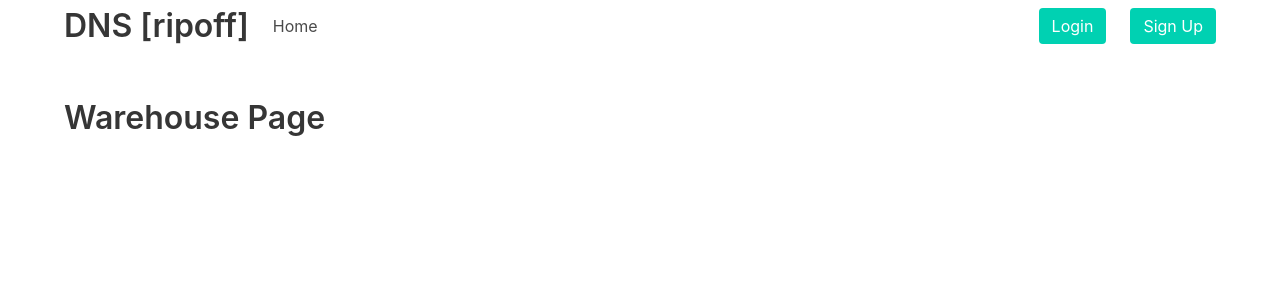
After one commit to n3z0xx/dnsripoff, a Python web app: template templates/warehouse.html in a window 1280 px wide. The commit adds this page. Shown: the top 300 px of the page. Run offline with Jinja, Linux system fonts and the light colour scheme; the template is opened without the code that fills it, so the values that code supplies are empty.

Commit message:
design changes

```diff
--- a/main.py
+++ b/main.py
@@ -12,3 +12,7 @@ def index():
 @login_required
 def profile():
     return render_template('profile.html', name=current_user.name)
+
+@main.route('/warehouse')
+def warehouse():
+    return render_template('warehouse.html')
--- a/templates/base.html
+++ b/templates/base.html
@@ -10,14 +10,16 @@
 </head>
 
 <body>
-    <section class="hero is-primary is-fullheight">
-
-        <div class="hero-head">
+    <header>
         <nav class="navbar">
             <div class="container">
-
-                    <div id="navbarMenuHeroA" class="navbar-menu">
-                        <div class="navbar-end">
+                <div class="navbar-brand">
+                    <a href="#" class="navbar-item">
+                        <h1 class="title">DNS [ripoff]</h1>
+                    </a>
+                </div>
+                <div class="navbar-menu">
+                    <div class="navbar-start">
                         <a href="{{ url_for('main.index') }}" class="navbar-item">
                             Home
                         </a>
@@ -26,30 +28,36 @@
                             Profile
                         </a>
                         {% endif %}
+                    </div>
+                    <div class="navbar-end">
                         {% if not current_user.is_authenticated %}
-                            <a href="{{ url_for('auth.login') }}" class="navbar-item">
+                        <span class="navbar-item">
+                            <a href="{{ url_for('auth.login') }}" class="button is-primary">
                                 Login
                             </a>
-                            <a href="{{ url_for('auth.signup') }}" class="navbar-item">
+                        </span>
+                        <span class="navbar-item">
+                            <a href="{{ url_for('auth.signup') }}" class="button is-primary">
                                 Sign Up
                             </a>
+                        </span>
                         {% endif %}
                         {% if current_user.is_authenticated %}
-                            <a href="{{ url_for('auth.logout') }}" class="navbar-item">
+                        <span class="navbar-item">
+                            <a href="{{ url_for('auth.logout') }}" class="button is-primary">
                                 Logout
                             </a>
+                        </span>
                         {% endif %}
                     </div>
                 </div>
             </div>
         </nav>
-        </div>
-
-        <div class="hero-body">
-            <div class="container has-text-centered">
+    </header>
+    <section class="hero-body">
+        <div class="container">
             {% block content %}
             {% endblock %}
-            </div>
         </div>
     </section>
 </body>
--- /dev/null
+++ b/templates/warehouse.html
@@ -0,0 +1,5 @@
+{% extends "base.html" %}
+
+{% block content %}
+<h1 class="title">Warehouse Page</h1>
+{% endblock%}
```
Also changed, not shown: templates/index.html (+10 -6 lines), templates/old_base.html (added, +57 -0 lines). Lines whose indentation alone changed are shown as unchanged.
